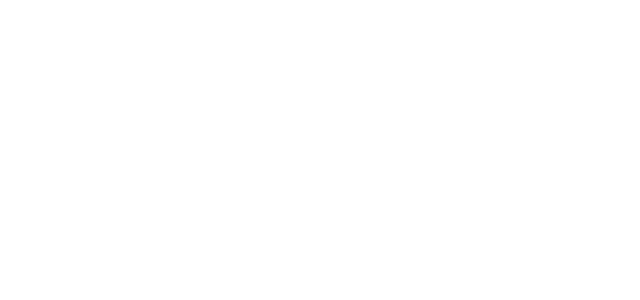
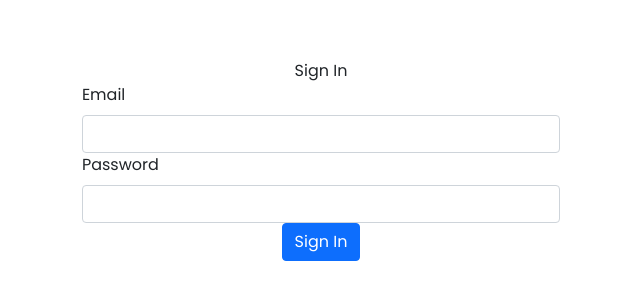
Before and after one commit to coding-with-fun/react-my-notes-app-client, a React (Create React App) app: page / in a window 1280 px wide. Shown: the part 240-540 px from the top of the page, without its empty margins (319-959 px from the left). Built offline with nearby package versions, Linux system fonts and the light colour scheme.

Commit message:
Designed Sign In and Sign Up pages

```diff
--- a/src/App.js
+++ b/src/App.js
@@ -1,5 +1,12 @@
-function App() {
-    return <div></div>;
-}
+import React from 'react';
+import SignIn from './components/SignIn';
+
+const App = () => {
+    return (
+        <div className="App__container">
+            <SignIn />
+        </div>
+    );
+};
 
 export default App;
--- /dev/null
+++ b/src/components/SignIn/index.js
@@ -0,0 +1,44 @@
+import React, { Component } from 'react';
+
+class index extends Component {
+    render() {
+        return (
+            <div className="auth_form__container container">
+                <div className="auth_form__heading">
+                    <div className="heading__content">Sign In</div>
+                </div>
+                <form action="" className="row auth_form">
+                    <div className="col-md-12">
+                        <label htmlFor="user_email" className="form-label">
+                            Email
+                        </label>
+                        <input
+                            type="email"
+                            className="form-control"
+                            id="user_email"
+                        />
+                    </div>
+
+                    <div className="col-md-12">
+                        <label htmlFor="user_password" className="form-label">
+                            Password
+                        </label>
+                        <input
+                            type="password"
+                            className="form-control"
+                            id="user_password"
+                        />
+                    </div>
+
+                    <div class="col-md-12 auth_form__submit">
+                        <button type="submit" class="btn btn-primary">
+                            Sign In
+                        </button>
+                    </div>
+                </form>
+            </div>
+        );
+    }
+}
+
+export default index;
--- a/src/index.js
+++ b/src/index.js
@@ -1,6 +1,7 @@
 import React from 'react';
 import ReactDOM from 'react-dom';
 import App from './App';
+import './index.scss';
 
 ReactDOM.render(
     <React.StrictMode>
--- /dev/null
+++ b/src/index.scss
@@ -0,0 +1,11 @@
+@import url('https://fonts.googleapis.com/css2?family=Poppins:wght@100;200;300;400;500;600;700;800;900&display=swap');
+
+@import './scss/App.scss';
+@import './scss/components/index.scss';
+
+* {
+    margin: 0;
+    padding: 0;
+    box-sizing: border-box;
+    font-family: 'Poppins', sans-serif;
+}
--- /dev/null
+++ b/src/scss/App.scss
@@ -0,0 +1,4 @@
+.App__container {
+    height: 100vh;
+    width: 100vw;
+}
--- /dev/null
+++ b/src/scss/components/SignIn.scss
@@ -0,0 +1,16 @@
+.auth_form__container {
+    display: flex;
+    justify-content: center;
+    align-items: center;
+    flex-direction: column;
+    height: 100%;
+
+    .auth_form {
+        width: 45%;
+
+        .auth_form__submit {
+            display: flex;
+            justify-content: center;
+        }
+    }
+}
--- /dev/null
+++ b/src/scss/components/index.scss
@@ -0,0 +1 @@
+@import './SignIn.scss';
```
Also changed, not shown: src/components/SignUp/index.js (added, +44 -0 lines).
